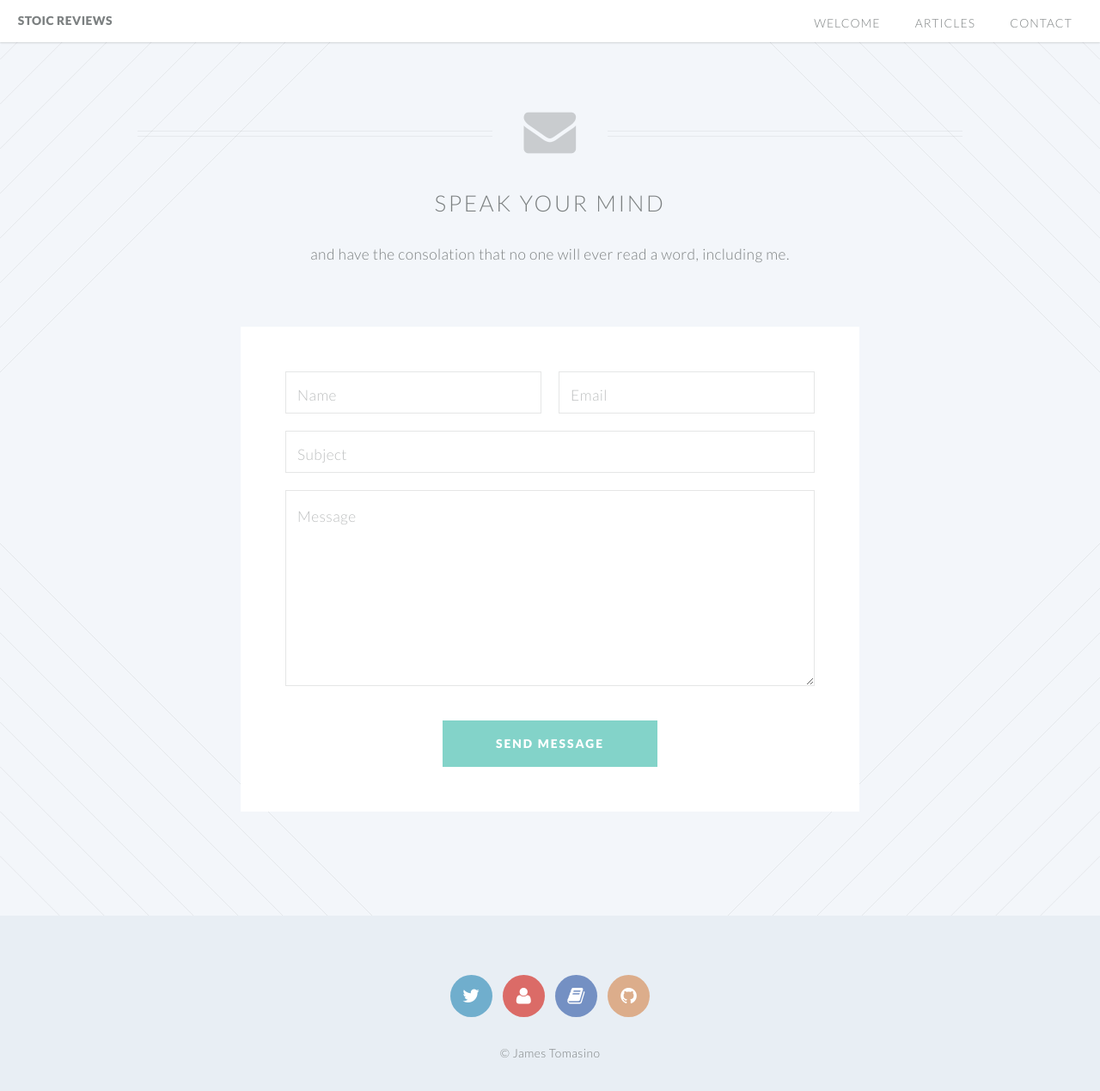
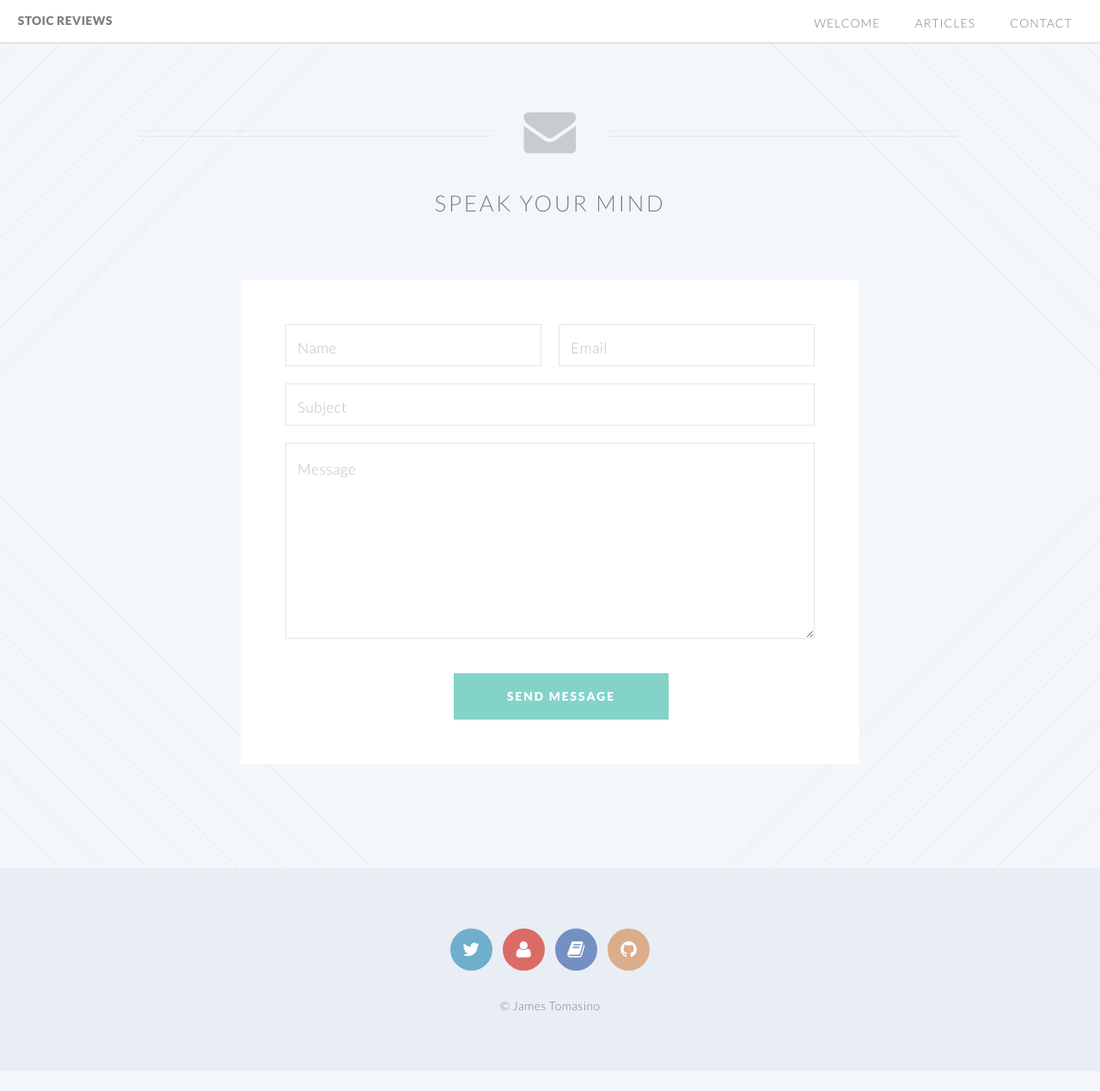
Before and after one commit to jamestomasino/stoicreviews, a Jekyll site: the page built from contact.html, in a window 1280 px wide and 1301 px high. Shown: the top 1269 px of the window at 86% size. Built offline with Jekyll 4.4.1, drawn with Linux system fonts in a browser that asks for light colours.

Commit message:
contact page works

```diff
--- a/contact.html
+++ b/contact.html
@@ -12,7 +12,6 @@
 				<header class="special container">
 					<span class="icon fa-envelope"></span>
 					<h2>Speak your mind</h2>
-					<p>and have the consolation that no one will ever read a word, including me.</p>
 				</header>
 
 				<!-- One -->
@@ -20,18 +19,18 @@
 
 						<!-- Content -->
 							<div class="content">
-								<form>
+								<form action="//formspree.io/stoicreviews@jamestomasino.com" method="POST">
 									<div class="row half collapse-at-2">
 										<div class="6u">
 											<input type="text" name="name" placeholder="Name" />
 										</div>
 										<div class="6u">
-											<input type="text" name="email" placeholder="Email" />
+											<input type="email" name="_replyto" placeholder="Email" />
 										</div>
 									</div>
 									<div class="row half">
 										<div class="12u">
-											<input type="text" name="subject" placeholder="Subject" />
+											<input type="text" name="_subject" placeholder="Subject" />
 										</div>
 									</div>
 									<div class="row half">
@@ -42,6 +41,7 @@
 									<div class="row">
 										<div class="12u">
 											<ul class="buttons">
+												<input type="text" name="_gotcha" style="display:none" />
 												<li><input type="submit" class="special" value="Send Message" /></li>
 											</ul>
 										</div>
```
